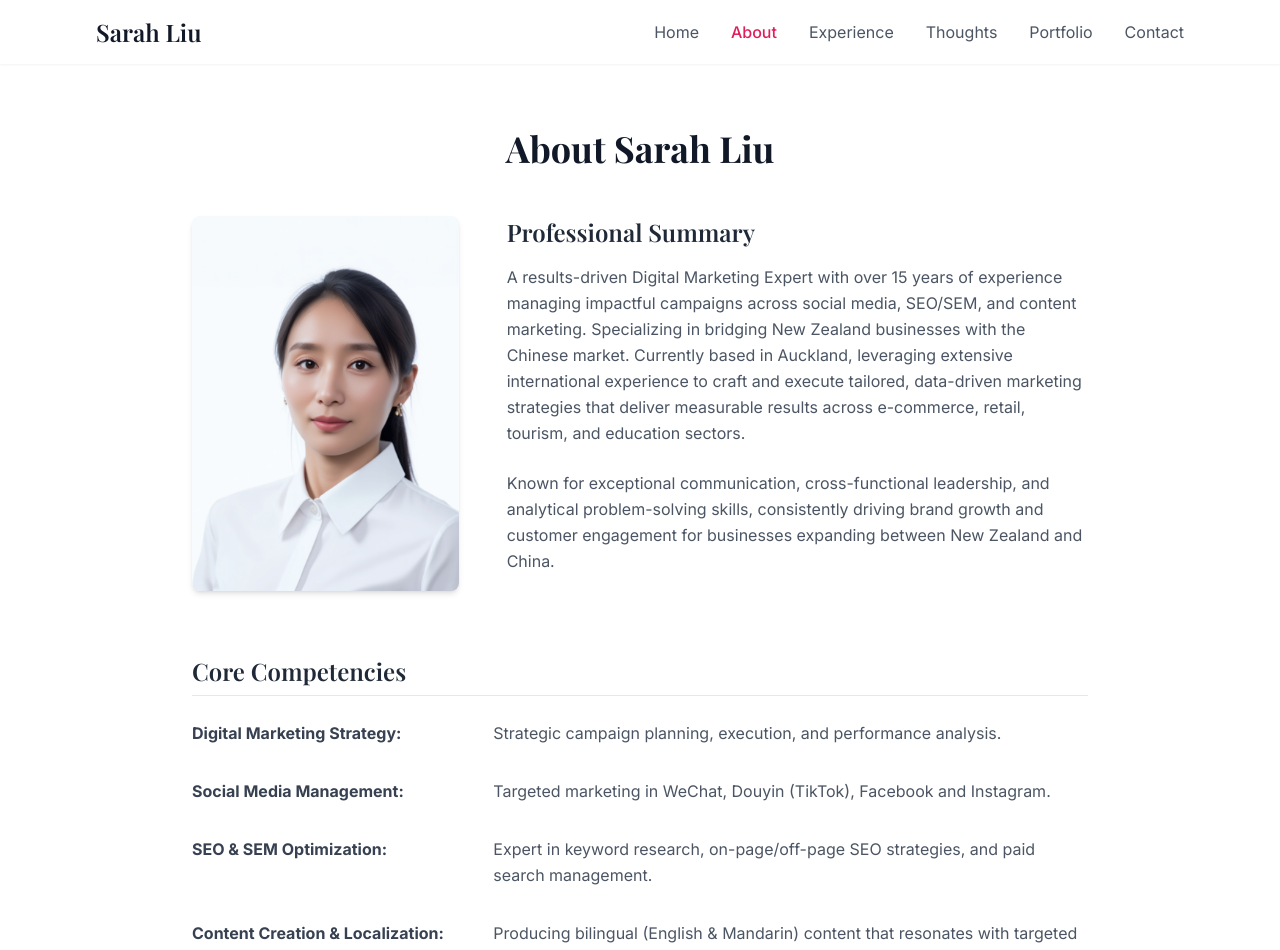
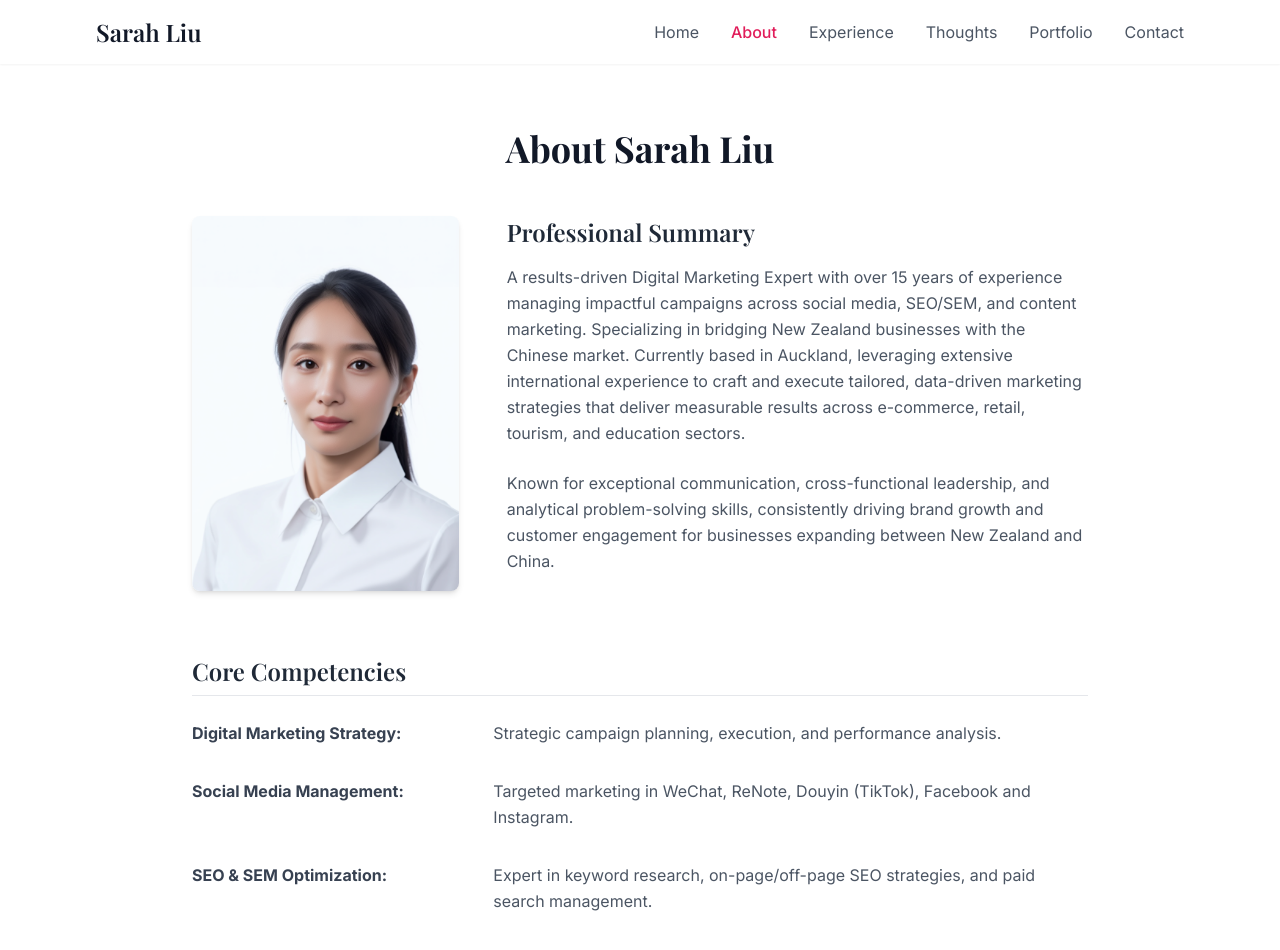
Before and after one commit to sarahliuakl/sarah.xin, a React (Vite) app: page /about in a window 1280 px wide. Shown: the top 950 px of the page. Built offline with nearby package versions, Linux system fonts and the light colour scheme; a web font is replaced by a local one.

Commit message:
docs(AboutPage): 更新社交媒体管理描述，添加ReNote平台
更新了AboutPage页面中社交媒体管理部分的描述，添加了ReNote平台，以更全面地反映公司在该领域的业务范围。

```diff
--- a/src/pages/AboutPage.tsx
+++ b/src/pages/AboutPage.tsx
@@ -33,7 +33,7 @@ const AboutPage: React.FC = () => {
         <h2 className="text-2xl font-semibold text-gray-800 mb-6 border-b pb-2">Core Competencies</h2>
         <div className="space-y-4">
           <CompetencyItem title="Digital Marketing Strategy:" description="Strategic campaign planning, execution, and performance analysis." />
-          <CompetencyItem title="Social Media Management:" description="Targeted marketing in WeChat, Douyin (TikTok), Facebook and Instagram." />
+          <CompetencyItem title="Social Media Management:" description="Targeted marketing in WeChat, ReNote, Douyin (TikTok), Facebook and Instagram." />
           <CompetencyItem title="SEO & SEM Optimization:" description="Expert in keyword research, on-page/off-page SEO strategies, and paid search management." />
           <CompetencyItem title="Content Creation & Localization:" description="Producing bilingual (English & Mandarin) content that resonates with targeted audiences." />
           <CompetencyItem title="Digital Media Production:" description="Skilled in creating engaging videos and high-conversion landing pages." />
```
